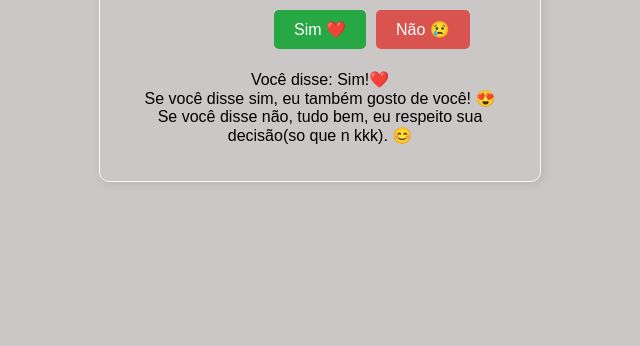
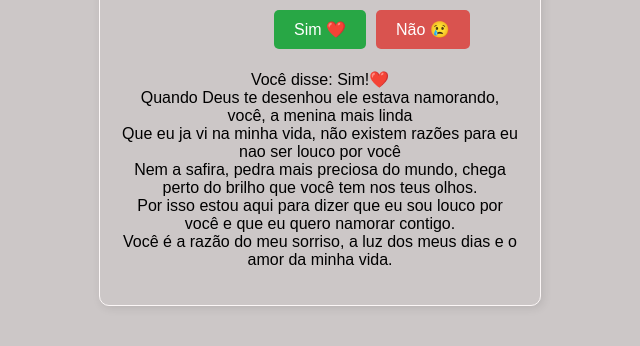
Before and after one commit to enzosantos3/Namoracmg, a plain HTML site: page index.html in a window 1280 px wide. Both pictures are taken after a click on the button "Sim ❤️". Shown: the part 134-480 px from the top of the page, without its empty margins (320-960 px from the left). Drawn offline with Linux system fonts and the light colour scheme.

Commit message:
Refactory: alteracao no texto

```diff
--- a/index.html
+++ b/index.html
@@ -56,8 +56,12 @@
     <script>
         function responder(resposta) {
             document.getElementById("resposta").innerText = "Você disse: " + resposta + "!❤️ \n" +
-                "Se você disse sim, eu também gosto de você! 😍\n" +
-                "Se você disse não, tudo bem, eu respeito sua decisão(so que n kkk). 😊";
+                "Quando Deus te desenhou ele estava namorando, você, a menina mais linda \n" +
+                "Que eu ja vi na minha vida, não existem razões para eu nao ser louco por você\n" +
+                "Nem a safira, pedra mais preciosa do mundo, chega perto do brilho que você tem nos teus olhos.\n" +
+                "Por isso estou aqui para dizer que eu sou louco por você e que eu quero namorar contigo.\n" +
+                "Você é a razão do meu sorriso, a luz dos meus dias e o amor da minha vida.\n"
+                ;
         }
         function fugir() {
             let btn = document.getElementById("noButton");
```
